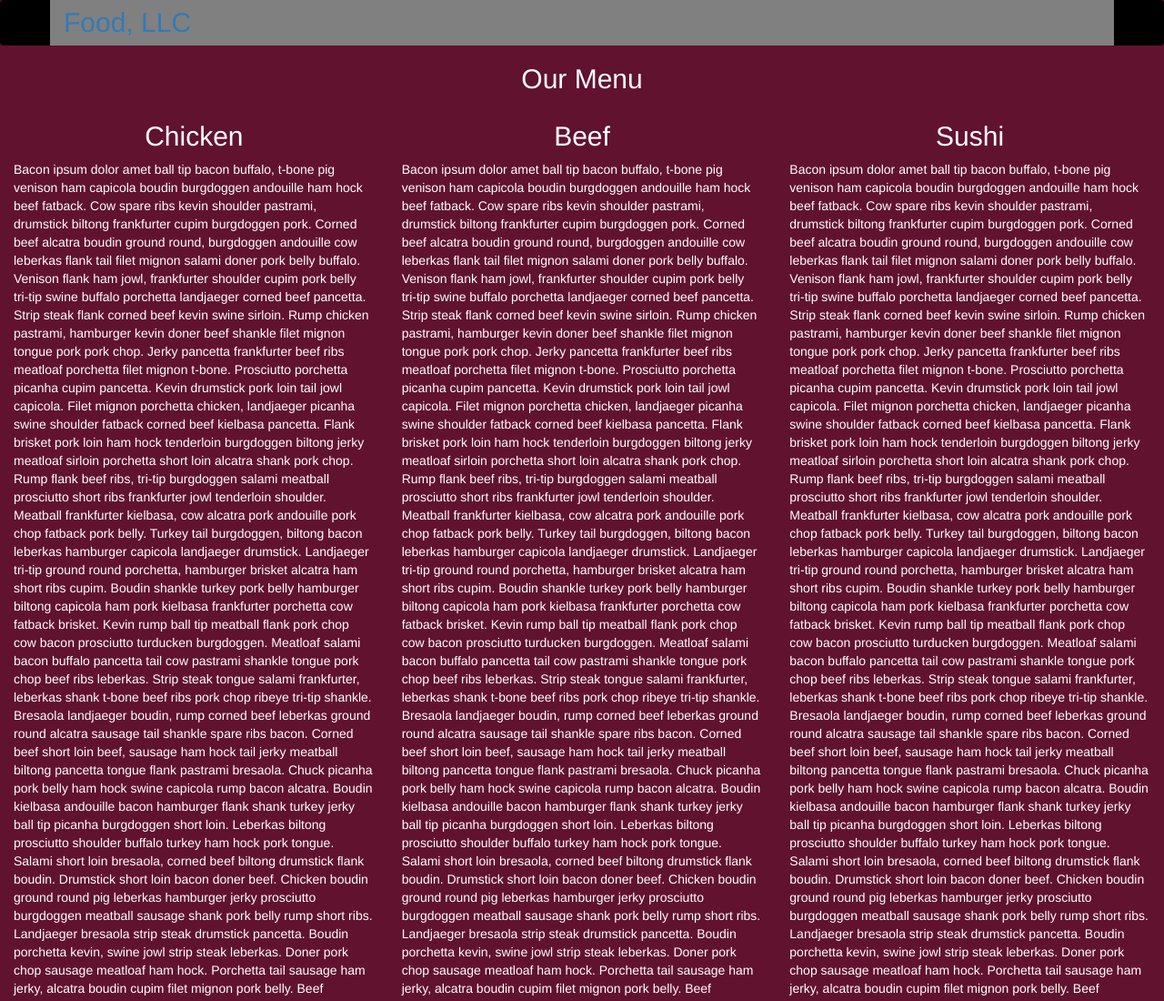
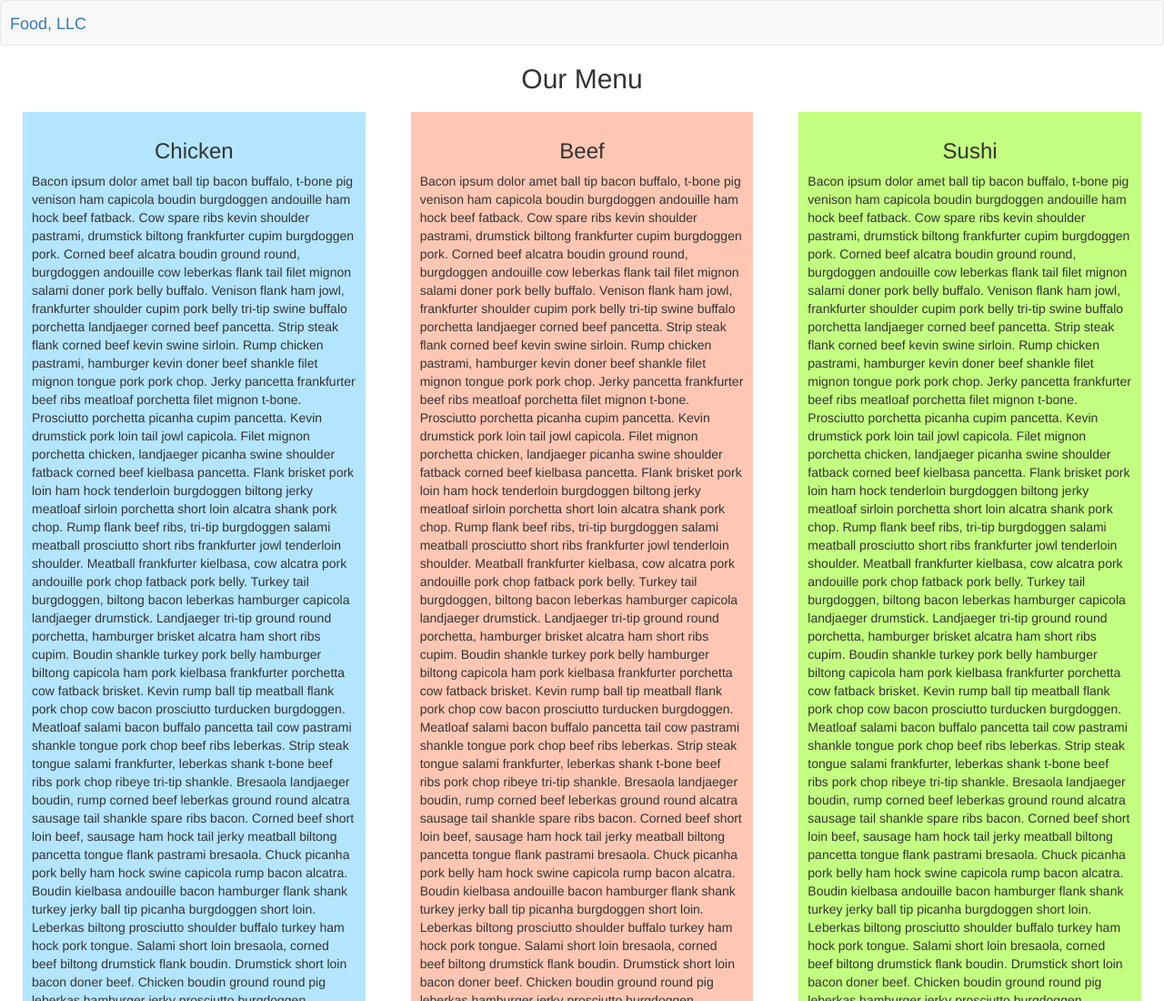
Before and after one commit to amaniko92/coursera-test, a plain HTML site: page module3-solution/index.html in a window 1280 px wide. Shown: the top 1100 px of the page at 91% size. Drawn offline with Linux system fonts and the light colour scheme.

Commit message:
new file:   module3-solution/css/bootstrap-theme.css.map new file:   module3-solution/css/bootstrap-theme.min.css.map new file:   module3-solution/css/bootstrap.css.map new file:   module3-solution/css/bootstrap.min.css.map modified:   module3-solution/css/styles.css new file:   module3-solution/images/desktop-optional.png new file:   module3-solution/images/desktop.png new file:   module3-solution/images/menu-collapsed.png new file:   module3-solution/images/mobile-expanded.png new file:   module3-solution/images/mobile-optional-collapsed.png new file:   module3-solution/images/mobile-optional-expanded.png new file:   module3-solution/images/tablet-optional.png

```diff
--- a/module3-solution/css/styles.css
+++ b/module3-solution/css/styles.css
@@ -1,42 +1,32 @@
-*{
-	margin: 0;
-	padding: 0;
-
-}
-.navbar{
-
-border: none;
-background-color: black;
-color: #61122F;
-}
-body{
-	background-color: #61122F;
-	color: white;
-}
-.glyphicon{
-	font-size: 30px;
-	color:#61122F;
+* {
+    box-sizing: border-box;
 }
 
-.center{
-	width: 90%;
-	background-color: grey;
-
-}
-.container
-{
-	background-color: grey;
-}
-.text-center{
-	font-size: 30px;
+#nav-list > li {
+    text-align: center;
 }
 
-h2{
-	text-align: center;
+div section {
+    margin: 10px;
+    padding: 10px;
 }
-#myNavbar ul li a {
-	color: #61122F;
+#section-1{
+    background-color: #B3E5FF;
 }
-.navbar-brand{
-font-size: 30px;
+
+#section-2 {
+    background-color: #FFC7B3;
 }
+
+#section-3 {
+    background-color: #C3FF80;
+}
+
+#text > h3 {
+    margin-bottom: 15px;
+}
+
+#header-nav .navbar-brand {
+    position: absolute;
+    left: 10px;
+}
```
Also changed, not shown: module3-solution/images/desktop-optional.png (added), module3-solution/images/desktop.png (added), module3-solution/images/menu-collapsed.png (added), module3-solution/images/mobile-expanded.png (added), module3-solution/images/mobile-optional-collapsed.png (added), module3-solution/images/mobile-optional-expanded.png (added), module3-solution/images/tablet-optional.png (added), 4 other files.
